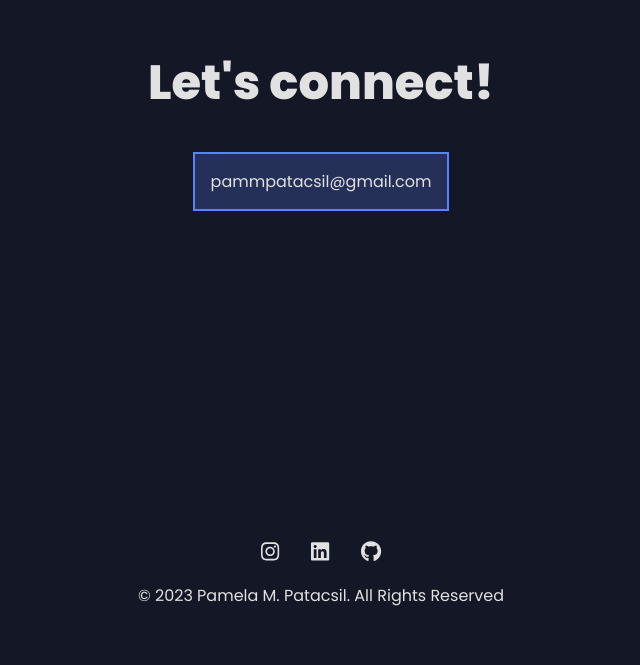
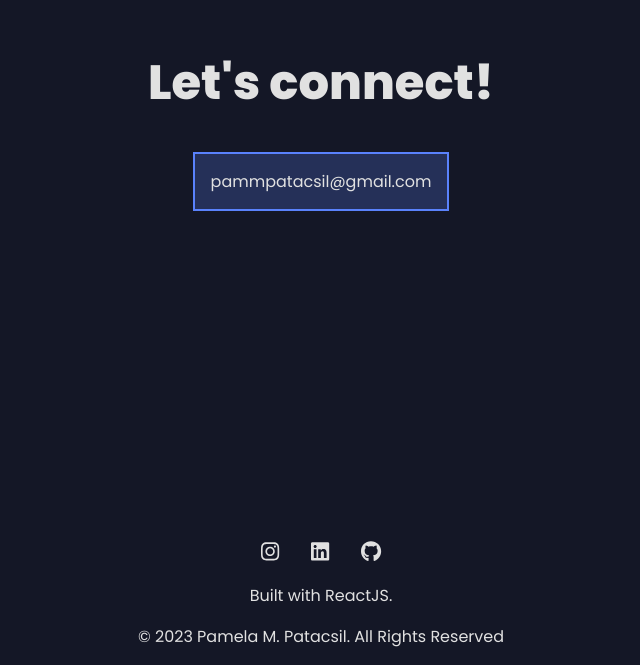
Before and after one commit to patacsilpam/pampatacsil, a React (Vite) app: page / in a window 1280 px wide. Shown: the part 2489-3154 px from the top of the page, without its empty margins (319-959 px from the left). Before the commit the page ends 3113 px from the top, so only its background shows below. Built offline with nearby package versions, Linux system fonts and the light colour scheme.

Commit message:
Update Footer.jsx

```diff
--- a/src/components/Footer.jsx
+++ b/src/components/Footer.jsx
@@ -11,6 +11,7 @@ export const Footer = () => {
                 <a href="https://github.com/patacsilpam" target='_blank'><FontAwesomeIcon icon={faGithub} /></a>
             </div>
             <div>
+                <p>Built with ReactJS.</p>
                 <p>© 2023 Pamela M. Patacsil. All Rights Reserved</p>
             </div>
         </div>
```
